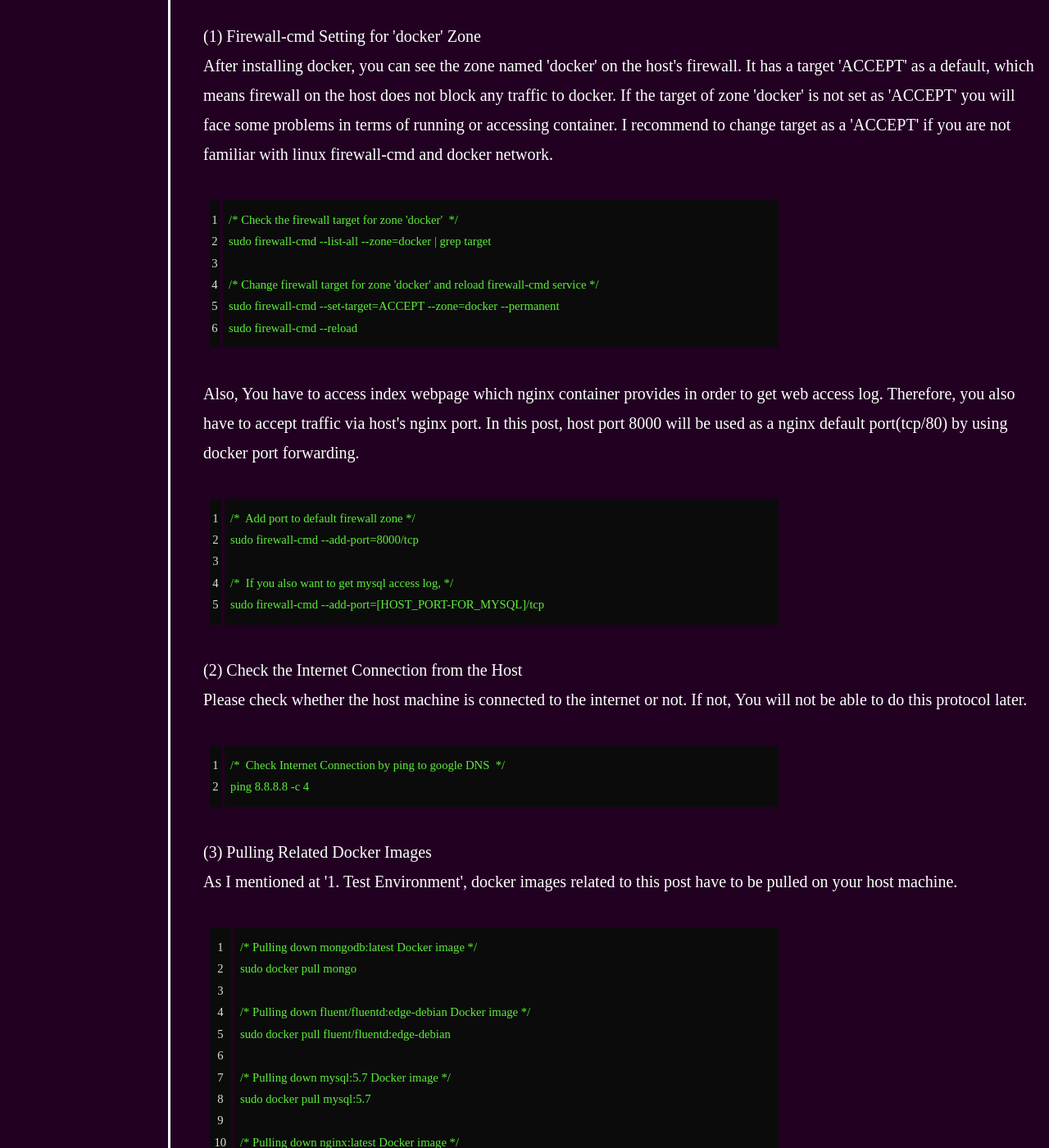
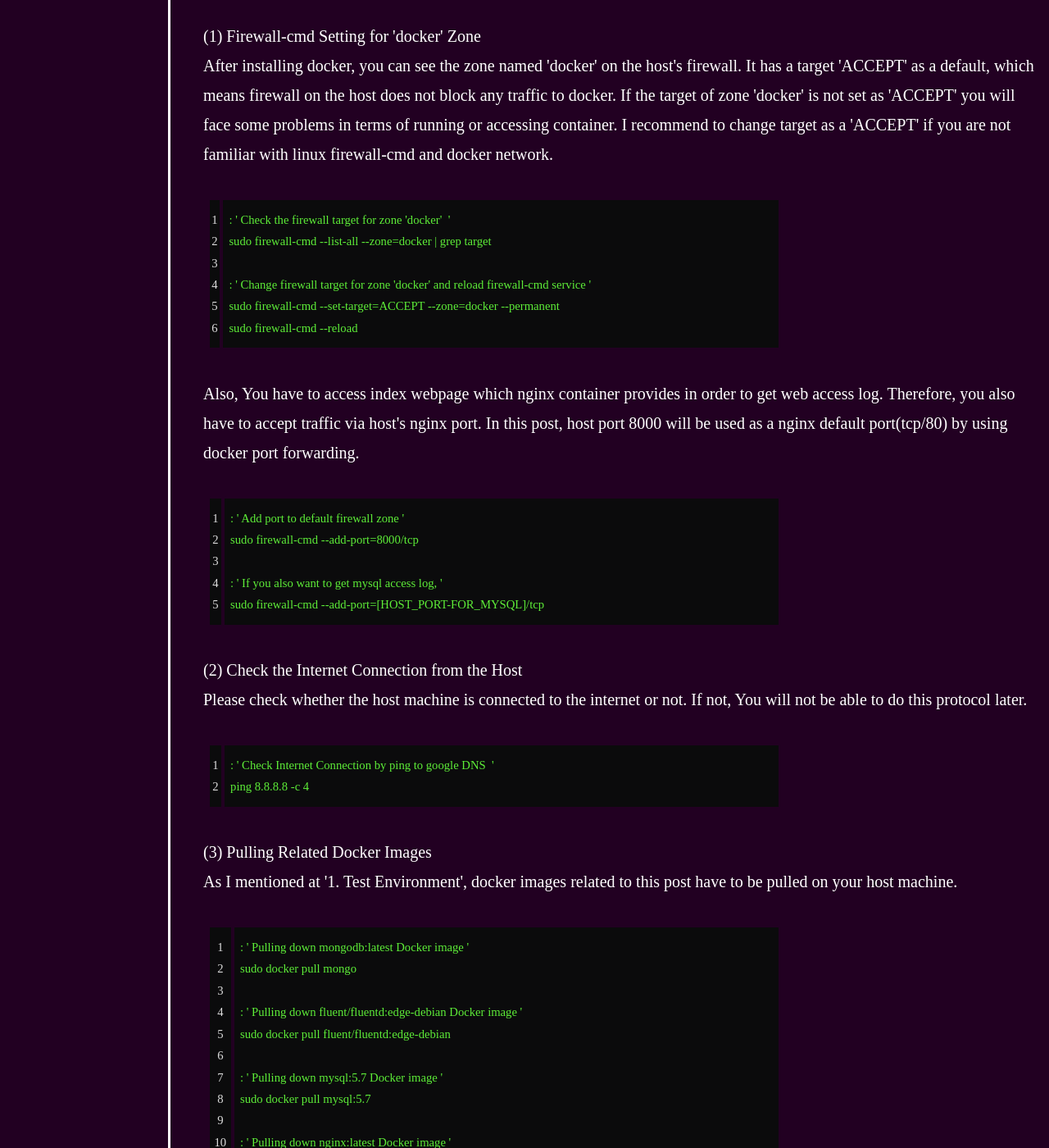
Before and after one commit to luna-negra/luna-negra.github.io, a Jekyll site: the page built from _posts/docker/advanced protocols/2024-07-19-how-to-store-container-log-on-mongoDB-with-fluentd-container.md, in a window 1280 px wide and 1400 px high, scrolled down 4283 px. Shown: the whole window at 82% size. Built offline with Jekyll 4.4.1, drawn with Linux system fonts in a browser that asks for light colours; some of the changed text lies outside the part shown.

```diff
--- a/_posts/docker/advanced protocols/2024-07-19-how-to-store-container-log-on-mongoDB-with-fluentd-container.md
+++ b/_posts/docker/advanced protocols/2024-07-19-how-to-store-container-log-on-mongoDB-with-fluentd-container.md
@@ -30,11 +30,11 @@ Before doing this, 'rsyslog' package must be installed on the host machine and y
 </p>
 
 {% highlight ruby linenos %}
-#  /*  Pull Docker Images for 'mysql:5.7' and 'nginx:latest'  */
+#  : ' Pull Docker Images for 'mysql:5.7' and 'nginx:latest'  '
 #  docker pull mysql:5.7
 #  docker pull nginx:latest
 #
-#  /*  Run new 'mysql' with syslog log-driver  */
+#  : ' Run new 'mysql' with syslog log-driver  '
 #  sudo docker run -d --name mysql --hostname mysql  \
 #                  --log-driver syslog \
 #                  --log-opt syslog-address=udp://192.30.1.4:514 \
@@ -42,7 +42,7 @@ Before doing this, 'rsyslog' package must be installed on the host machine and y
 #                  -e MYSQL_ROOT_PASSWORD=password \
 #                  mysql:5.7
 #
-#  /*  Run new 'nginx' with syslog log-driver. You can record nginx log by access the nginx web.  */
+#  : ' Run new 'nginx' with syslog log-driver. You can record nginx log by access the nginx web.  '
 #  sudo docker run -d --name nginx --hostname nginx \
 #                  --log-driver syslog \
 #                  --log-opt syslog-address=udp://192.30.1.4:514 \
@@ -151,10 +151,10 @@ I recommend to change target as a 'ACCEPT' if you are not familiar with linux fi
 </p>
 
 {% highlight ruby linenos %}
-#  /* Check the firewall target for zone 'docker'  */
+#  : ' Check the firewall target for zone 'docker'  '
 #  sudo firewall-cmd --list-all --zone=docker | grep target
 #
-#  /* Change firewall target for zone 'docker' and reload firewall-cmd service */
+#  : ' Change firewall target for zone 'docker' and reload firewall-cmd service '
 #  sudo firewall-cmd --set-target=ACCEPT --zone=docker --permanent
 #  sudo firewall-cmd --reload
 {% endhighlight %}
@@ -165,10 +165,10 @@ In this post, host port 8000 will be used as a nginx default port(tcp/80) by usi
 </p>
 
 {% highlight ruby linenos %}
-#  /*  Add port to default firewall zone */
+#  : ' Add port to default firewall zone '
 #  sudo firewall-cmd --add-port=8000/tcp
 #
-#  /*  If you also want to get mysql access log, */
+#  : ' If you also want to get mysql access log, '
 #  sudo firewall-cmd --add-port=[HOST_PORT-FOR_MYSQL]/tcp
 {% endhighlight %}
 
@@ -179,7 +179,7 @@ If not, You will not be able to do this protocol later.
 </p>
 
 {% highlight ruby linenos %}
-#  /*  Check Internet Connection by ping to google DNS  */
+#  : ' Check Internet Connection by ping to google DNS  '
 #  ping 8.8.8.8 -c 4
 {% endhighlight %}
 
@@ -189,16 +189,16 @@ As I mentioned at '<a href="#prtc1">1. Test Environment</a>', docker images rela
 </p>
 
 {% highlight ruby linenos %}
-#  /* Pulling down mongodb:latest Docker image */
+#  : ' Pulling down mongodb:latest Docker image '
 #  sudo docker pull mongo
 #
-#  /* Pulling down fluent/fluentd:edge-debian Docker image */
+#  : ' Pulling down fluent/fluentd:edge-debian Docker image '
 #  sudo docker pull fluent/fluentd:edge-debian
 #
-#  /* Pulling down mysql:5.7 Docker image */
+#  : ' Pulling down mysql:5.7 Docker image '
 #  sudo docker pull mysql:5.7
 #
-#  /* Pulling down nginx:latest Docker image */
+#  : ' Pulling down nginx:latest Docker image '
 #  sudo docker pull nginx
 {% endhighlight %}
 
@@ -210,7 +210,7 @@ So, Let me create MongoDB container based by downloaded 'mongo' Docker image.
 </p>
 
 {% highlight ruby linenos %}
-#  /*  Create mongoDB Container and Run  */
+#  : ' Create mongoDB Container and Run  '
 #  sudo docker run -d --name mongodb --hostname mongodb \
 #                     --publish 192.30.1.4:27017:27017 \
 #                     -e MONGO_INITDB_ROOT_USERNAME=root \
@@ -233,10 +233,10 @@ If the container is running successfully, you can connect to the tcp/27017 port
 </p>
 
 {% highlight ruby linenos %}
-#  /*  Check the mongo container is running  */
+#  : ' Check the mongo container is running  '
 #  sudo docker container ls -a --filter "name=mongodb" | grep Up
 #
-#  /*  Check the mongodb port open - tcp/27017  */
+#  : ' Check the mongodb port open - tcp/27017  '
 #  curl -v telnet://192.30.1.4:27017
 {% endhighlight %}
 
@@ -247,11 +247,11 @@ You can connect to the MongoDB Shell by executing command below.
 </p>
 
 {% highlight ruby linenos %}
-#  /*  Connect to MongoDB container terminal  */
+#  : ' Connect to MongoDB container terminal  '
 #  sudo docker exec -it mongodb /bin/bash
 #
 #  (Prompt will be changed)
-#  /*  Connect to MongoDB Shell in container  */
+#  : ' Connect to MongoDB Shell in container  '
 #  mongosh mongodb://127.0.0.1:27017 -u root -p password
 {% endhighlight %}
 
@@ -273,23 +273,23 @@ I will set the name of the database as 'logs'.
 </p>
 
 {% highlight ruby linenos %}
-#  /*  create database  */
+#  : ' Create database  '
 #  use logs
 #
 #  (Prompt will be changed to 'logs')
-#  /*  create new user to 'logs' database
+#  : ' Create new user to 'logs' database
 #  db.createUser({
 #    user: "root",
 #    pwd: "password",
 #    roles: [{ role: "readWrite", db: "logs" }]
 #  })
 #
-#  /* Check new user is created.
+#  : ' Check new user is created.
 #  db.getUsers()
 {% endhighlight %}
 
 {% highlight ruby %}
-#  /* you can use passwordPrompt() instead of plain password "password".
+#  * You can use passwordPrompt() instead of plain password "password".
 {% endhighlight %}
 
 ![img.png](../../../assets/imgs/docker/advanced%20protocols/how-to-store-log-container-log-on-mongoDB-with-fluentd-container/img10.png)
@@ -307,7 +307,7 @@ First, Check the fluent/fluentd:edge-debian image is downloaded and stored on yo
 </p>
 
 {% highlight ruby linenos%}
-#  /*  Check fluent/fluentd:edge-debian image on your machine  */
+#  : ' Check fluent/fluentd:edge-debian image on your machine  '
 #  sudo docker images --filter "reference=fluent/fluentd:edge-debian"
 {% endhighlight %}
 
@@ -317,13 +317,13 @@ Inside the folder, create file named' Dockerfile' to build a new fluentd equippi
 </p>
 
 {% highlight ruby linenos %}
-#  /*  Creating empty folder and move to it.  */
+#  : ' Creating empty folder and move to it.  '
 #  sudo mkdir fluentd; cd fluentd
 #
-#  /*  Creating file named 'Dockerfile'  */
+#  : ' Creating file named 'Dockerfile'  '
 #  touch Dockerfile
 #
-#  /*  Editing 'Dockerfile'  */
+#  : ' Editing 'Dockerfile'  '
 #  vi Dockerfile
 {% endhighlight %}
 
@@ -333,7 +333,7 @@ Refer to the code below
 </p>
 
 {% highlight ruby linenos %}
-#  /*  Dockerfile to create new fluentd image  */
+#  : ' Dockerfile to create new fluentd image  '
 #  FROM fluent/fluentd:edge-debian
 #
 #  USER root
@@ -341,8 +341,7 @@ Refer to the code below
 #  RUN apt-get update && \
 #      apt-get install -y build-essential libcurl4-gnutls-dev && \
 #      apt-get clean && \
-#      rm -rf /var/lib/apt/lists/*
-#
+#      rm -rf /var/lib/apt/lists: '#
 #  RUN fluent-gem install fluent-plugin-mongo
 #
 #  USER fluent
@@ -369,10 +368,10 @@ The host machine does not have this file yet, so just create file at the path wh
 </p>
 
 {% highlight ruby linenos %}
-#  /*  Creating file named 'fluentd.conf'  */
+#  : ' Creating file named 'fluentd.conf'  '
 #  touch fluentd.conf
 #
-#  /*  Edit fluentd.conf  */
+#  : ' Edit fluentd.conf  '
 #  <source>
 #    @type forward
 #    port 24224
@@ -405,7 +404,7 @@ Move to the folder containing 'Dockefile' and 'fluentd.conf' and execute image b
 </p>
 
 {% highlight ruby linenos %}
-#  /*  Build new fluentd image containing mongodb plug-in  */
+#  : ' Build new fluentd image containing mongodb plug-in  '
 #  sudo docker build -t fluentd-mongo:1.0 .
 {% endhighlight %}
 
@@ -420,7 +419,7 @@ Now, run the newly created image with command below.
 </p>
 
 {% highlight ruby linenos %}
-#  /*  Run fluentd images with mongodb plug-in  */
+#  : ' Run fluentd images with mongodb plug-in  '
 #  sudo docker run -d --name fluentd --hostname fluentd \
 #                     --publish 192.30.1.4:24224:24224  \
 #                     --volume /root/docker/fluentd/fluentd.conf:/fluentd/etc/fluentd.conf \
@@ -442,7 +441,7 @@ After running container, check the fluentd containers log by 'docker logs' comma
 </p>
 
 {% highlight ruby linenos %}
-#  /*  Check the fluentd container log  */
+#  : ' Check the fluentd container log  '
 #  sudo docker logs fluentd
 {% endhighlight %}
 
@@ -462,15 +461,15 @@ Before doing that, make sure that there is any database name 'log' on Mongo DB C
 </p>
 
 {% highlight ruby linenos %}
-#  /*  Connect to mongo container's terminal'  */
+#  : ' Connect to mongo container's terminal'  '
 #  sudo docker exec -it mongodb /bin/bash
 #
 #  (Prompt will be changed)
-#  /*  Connect to MongoDB Shell  */
+#  : ' Connect to MongoDB Shell  '
 #  mongosh mongodb://127.0.0.1:27017 -u root -p password
 #
 #  (Prompt will be changed)
-#  /*  show all database in MongoDB container  */
+#  : ' show all database in MongoDB container  '
 #  show dbs;
 {% endhighlight %}
 
@@ -488,7 +487,7 @@ At the first time the mongodb recognise the forwarded log, it will create databa
 </p>
 
 {% highlight ruby linenos %}
-#  /#  Run 'mysql' container with log sending setting.
+#  : ' Run 'mysql' container with log sending setting. '
 #  sudo docker run -d --name mysql --hostname mysql \
 #                     --log-driver fluentd \
 #                     --log-opt fluentd-address=192.30.1.4:24224 \
@@ -496,7 +495,7 @@ At the first time the mongodb recognise the forwarded log, it will create databa
 #                     -e MYSQL_ROOT_PASSWORD=password \
 #                     mysql:5.7
 #
-#  /#  Run 'nginx' container with log sending setting.
+#  : ' Run 'nginx' container with log sending setting. '
 #  sudo docker run -d --name nginx --hostname nginx \
 #                     --log-driver fluentd \
 #                     --log-opt fluentd-address=192.30.1.4:24224 \
```
Also changed, not shown: _posts/docker/basic usage/2024-07-21-how-to-write-and-build-Dockerfile.md (+64 -15 lines), assets/imgs/docker/basic usage/how-to-write-and-build-Dockefile/img1.png (added).
